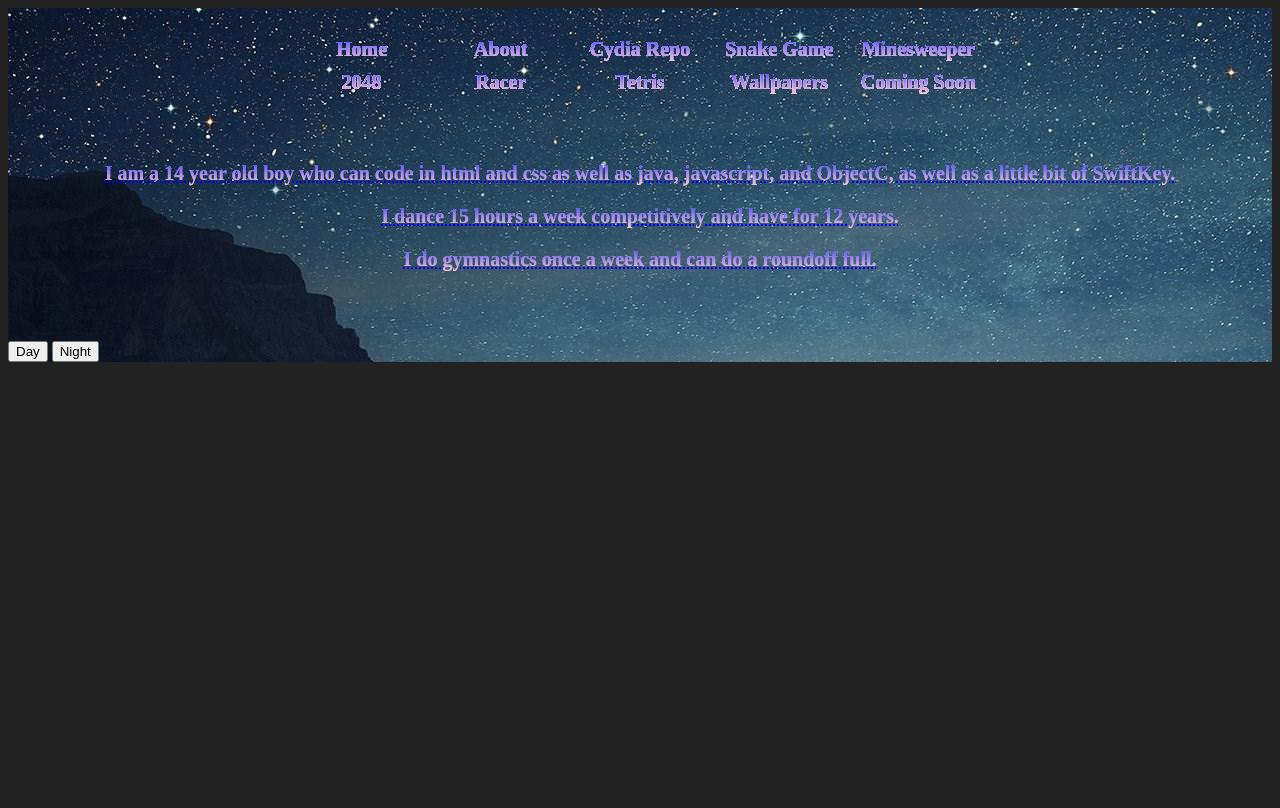
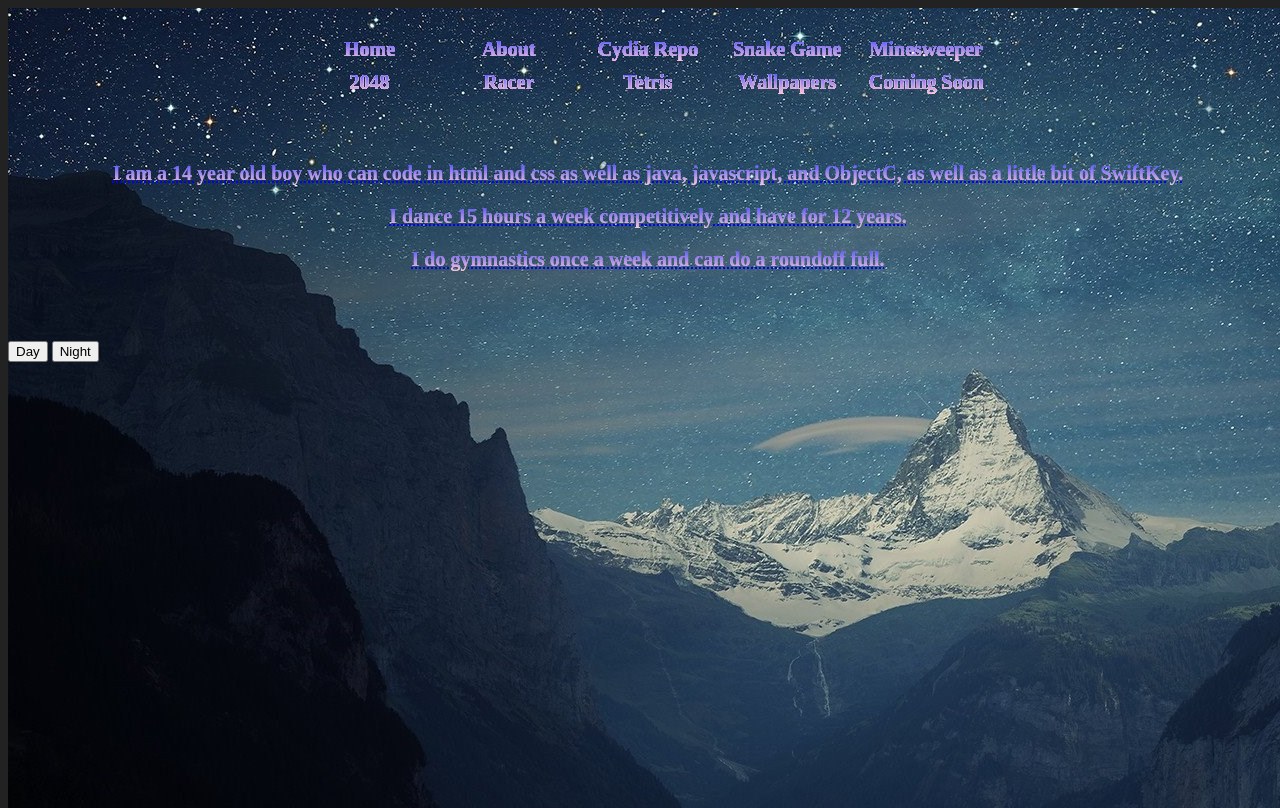
Before and after one commit to bennynottonson4/bennynottonson4.github.io, a PHP site: page /Custom1.html in a window 1280 px wide. Before the commit the page ends 362 px from the top, so only its background shows below. Run offline with PHP 8.4, Linux system fonts and the light colour scheme; some libraries are stand-ins or nearby versions.

Commit message:
Update styles.css

```diff
--- a/styles.css
+++ b/styles.css
@@ -108,6 +108,8 @@ h3 {
 html,
 body {
   background-color: #222;
+  width: 100%;
+  height: 100%;
 }
 
 .button_up {
```
